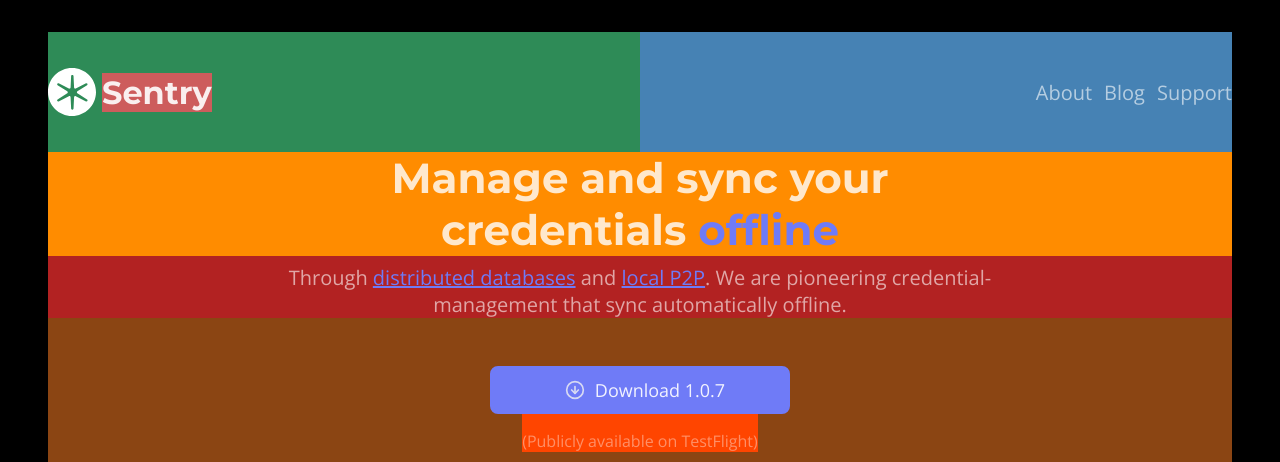
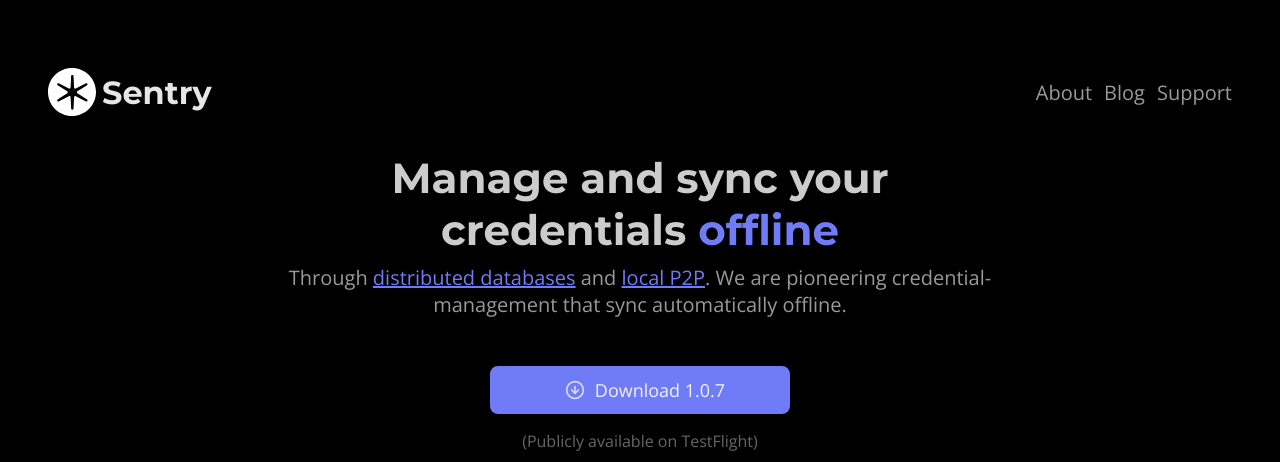
Before and after one commit to sentryco/sentryco.github.io, a Jekyll site: the page built from index.md, in a window 1280 px wide. Shown: the top 462 px of the page. Built offline with Jekyll 4.4.1, drawn with Linux system fonts in a browser that asks for light colours; some of the changed text lies outside the part shown; grey boxes are pictures that could not be loaded.

Commit message:
Pin learn more link in product items to bottom

```diff
--- a/css/style/common/theme/debug.css
+++ b/css/style/common/theme/debug.css
@@ -4,34 +4,34 @@
 * - Fix: maybe rename to debug-color-n ?
 */
 :root {
-    --debug-bg-1: Crimson; /*rgba(0,0,0,0);*/
-    --debug-bg-2: DarkOrange; /*rgba(0,0,0,0);*/
-    --debug-bg-3: DeepPink; /*rgba(0,0,0,0);*/
-    --debug-bg-4: DodgerBlue; /*rgba(0,0,0,0);*/
-    --debug-bg-5: FireBrick; /*rgba(0,0,0,0);*/
-    --debug-bg-6: ForestGreen; /*rgba(0,0,0,0);*/
-    --debug-bg-7: Fuchsia; /*rgba(0,0,0,0);*/
-    --debug-bg-8: RebeccaPurple; /*rgba(0,0,0,0);*/
-    --debug-bg-9: HotPink; /*rgba(0,0,0,0);*/
-    --debug-bg-10: IndianRed; /*rgba(0,0,0,0);*/
-    --debug-bg-11: LimeGreen; /*rgba(0,0,0,0);*/
-    --debug-bg-12: Magenta; /*rgba(0,0,0,0);*/
-    --debug-bg-13: MediumBlue; /*rgba(0,0,0,0);*/
-    --debug-bg-14: OrangeRed; /*rgba(0,0,0,0);*/
-    --debug-bg-15: Orchid; /*rgba(0,0,0,0);*/
-    --debug-bg-16: Purple; /*rgba(0,0,0,0);*/
-    --debug-bg-17: Red; /*rgba(0,0,0,0);*/
-    --debug-bg-18: RoyalBlue; /*rgba(0,0,0,0);*/
-    --debug-bg-19: SaddleBrown; /*rgba(0,0,0,0);*/
-    --debug-bg-20: SeaGreen; /*rgba(0,0,0,0);*/
-    --debug-bg-21: Sienna; /*rgba(0,0,0,0);*/
-    --debug-bg-22: SkyBlue; /*rgba(0,0,0,0);*/
-    --debug-bg-23: SpringGreen; /*rgba(0,0,0,0);*/
-    --debug-bg-24: SteelBlue; /*rgba(0,0,0,0);*/
-    --debug-bg-25: Tomato; /*rgba(0,0,0,0);*/
-    --debug-bg-26: Turquoise; /*rgba(0,0,0,0);*/
-    --debug-bg-27: Violet; /*rgba(0,0,0,0);*/
-    --debug-bg-28: SeaGreen; /*rgba(0,0,0,0);*/
-    --debug-bg-29: YellowGreen; /*rgba(0,0,0,0);*/
-    --debug-bg-30: DarkViolet; /*rgba(0,0,0,0);*/
+    --debug-bg-1: rgba(0,0,0,0); /*Crimson;*/
+    --debug-bg-2: rgba(0,0,0,0); /*DarkOrange;*/
+    --debug-bg-3: rgba(0,0,0,0); /*DeepPink;*/
+    --debug-bg-4: rgba(0,0,0,0); /*DodgerBlue;*/
+    --debug-bg-5: rgba(0,0,0,0); /*FireBrick;*/
+    --debug-bg-6: rgba(0,0,0,0); /*ForestGreen;*/
+    --debug-bg-7: rgba(0,0,0,0); /*Fuchsia;*/
+    --debug-bg-8: rgba(0,0,0,0); /*RebeccaPurple;*/
+    --debug-bg-9: rgba(0,0,0,0); /*HotPink;*/
+    --debug-bg-10: rgba(0,0,0,0); /*IndianRed;*/
+    --debug-bg-11: rgba(0,0,0,0); /*LimeGreen;*/
+    --debug-bg-12: rgba(0,0,0,0); /*Magenta;*/
+    --debug-bg-13: rgba(0,0,0,0); /*MediumBlue;*/
+    --debug-bg-14: rgba(0,0,0,0); /*OrangeRed;*/
+    --debug-bg-15: rgba(0,0,0,0); /*Orchid;*/
+    --debug-bg-16: rgba(0,0,0,0); /*Purple;*/
+    --debug-bg-17: rgba(0,0,0,0); /*Red;*/
+    --debug-bg-18: rgba(0,0,0,0); /*RoyalBlue;*/
+    --debug-bg-19: rgba(0,0,0,0); /*SaddleBrown;*/
+    --debug-bg-20: rgba(0,0,0,0); /*SeaGreen;*/
+    --debug-bg-21: rgba(0,0,0,0); /*Sienna;*/
+    --debug-bg-22: rgba(0,0,0,0); /*SkyBlue;*/
+    --debug-bg-23: rgba(0,0,0,0); /*SpringGreen;*/
+    --debug-bg-24: rgba(0,0,0,0); /*SteelBlue;*/
+    --debug-bg-25: rgba(0,0,0,0); /*Tomato;*/
+    --debug-bg-26: rgba(0,0,0,0); /*Turquoise;*/
+    --debug-bg-27: rgba(0,0,0,0); /*Violet;*/
+    --debug-bg-28: rgba(0,0,0,0); /*SeaGreen;*/
+    --debug-bg-29: rgba(0,0,0,0); /*YellowGreen;*/
+    --debug-bg-30: rgba(0,0,0,0); /*DarkViolet;*/
 }
--- a/css/style/page/front/product/product_video.css
+++ b/css/style/page/front/product/product_video.css
@@ -1,13 +1,17 @@
 /**
- * Video-container
+ * Video-container (video, title, text, link)
  * Fix: rename file to product_item.css?
  */
 #videos .video_container { /* Fix: ⚠️️ Rename to video_item */
 	background-color: var(--debug-bg-4); /* Debug */
 	height: auto;
-	/* FlexBox */
-	flex-grow: 1;
+	/*flex*/
+	display: flex;
+	flex-direction: column;
 }
+/*
+* Cotains the video
+*/
 .video_box_container {
 	background-color: var(--debug-bg-9);
 	padding-left: 64px; /* Don't unify these, it doesn't work for some reason */
@@ -30,9 +34,12 @@
  * Description text for video
  */
 #videos .video_container #vid_text {
-	background-color: var(--debug-bg-7);/*debug*/
+	background-color: var(--debug-bg-6);/*debug*/
 	padding: 6px 0 6px 0; /* Represents padding for the top and bottom of the element */
 	width: 100%;
+	height: auto; /* ⚠️️ Helps to pin the download container to the bottom */
+	/*flex*/
+	flex-grow: 1; /* ⚠️️ Helps to pin the download container to the bottom */
 	/* Styling */
 	font: var(--text-xs);
 	color: var(--primary-medium);
@@ -50,7 +57,7 @@
 	width: 100%;
 	text-align: center;
  }
- #vid_link a,  #vid_link a:visited {
+ #vid_link a, #vid_link a:visited {
 	color: var(--accent-color);
 	text-decoration: underline;
 }
```
Also changed, not shown: _data/support.yml (+7 -7 lines).
